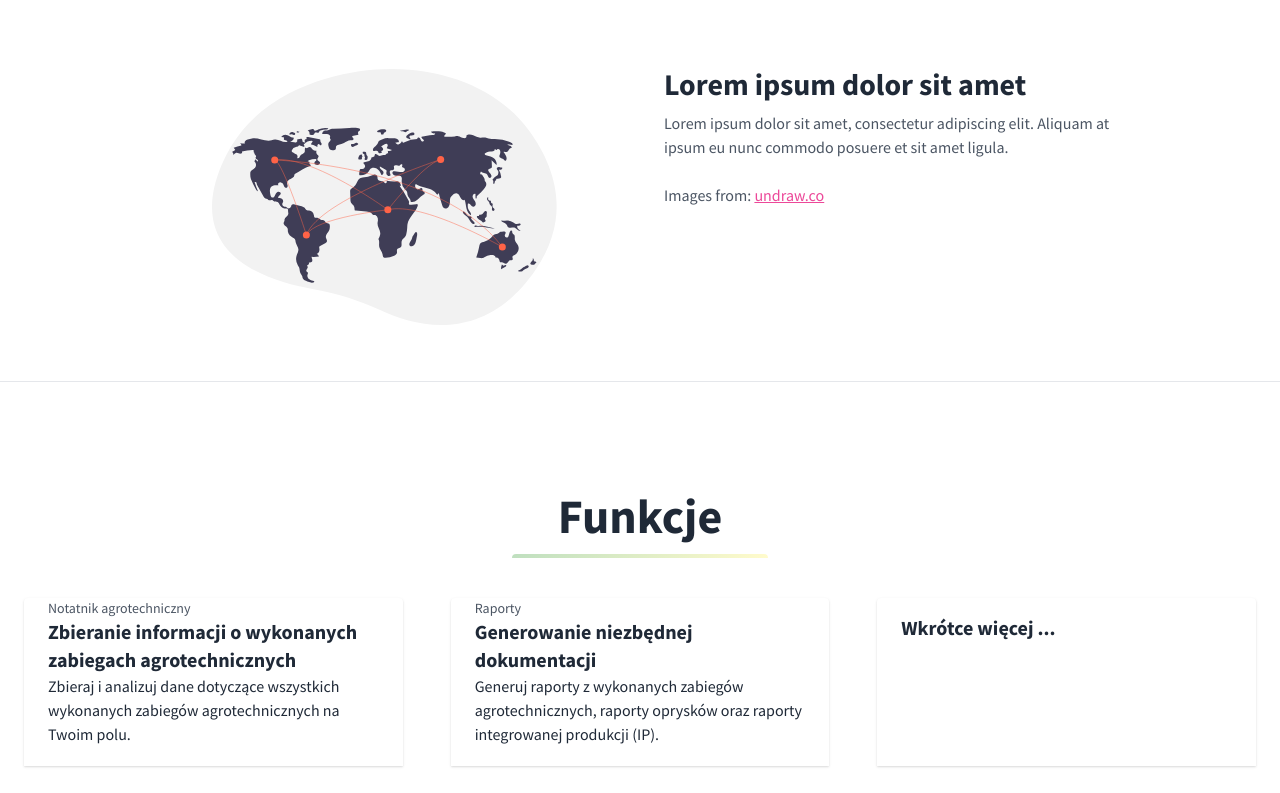
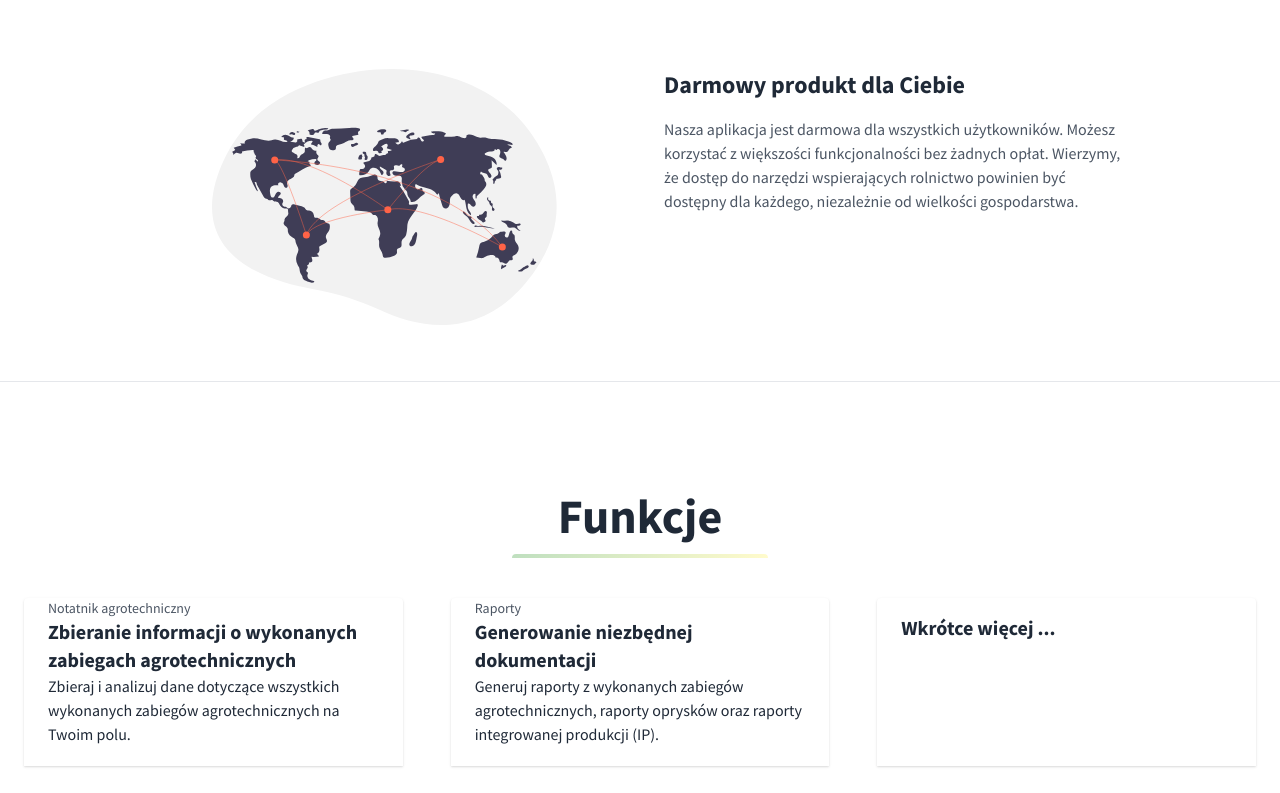
Before and after one commit to ePole-farm/epole-farm.github.io, a plain HTML site: page index.html in a window 1280 px wide. Shown: the part 1139-1932 px from the top of the page. Drawn offline with nearby package versions, Linux system fonts and the light colour scheme.

Commit message:
why worth it

```diff
--- a/index.html
+++ b/index.html
@@ -634,19 +634,14 @@
           </div>
           <div class="mt-6 w-full p-6 sm:w-1/2">
             <div class="align-middle">
-              <h3 class="mb-3 text-3xl font-bold leading-none text-gray-800">
-                Lorem ipsum dolor sit amet
-              </h3>
-              <p class="mb-8 text-gray-600">
-                Lorem ipsum dolor sit amet, consectetur adipiscing elit. Aliquam
-                at ipsum eu nunc commodo posuere et sit amet ligula.
-                <br />
-                <br />
-                Images from:
-
-                <a class="text-pink-500 underline" href="https://undraw.co/"
-                  >undraw.co</a
-                >
+              <h1 class="text-2xl font-bold text-gray-800">
+                Darmowy produkt dla Ciebie
+              </h1>
+              <p class="mt-4 text-gray-600">
+                Nasza aplikacja jest darmowa dla wszystkich użytkowników. Możesz
+                korzystać z większości funkcjonalności bez żadnych opłat.
+                Wierzymy, że dostęp do narzędzi wspierających rolnictwo powinien
+                być dostępny dla każdego, niezależnie od wielkości gospodarstwa.
               </p>
             </div>
           </div>
```
